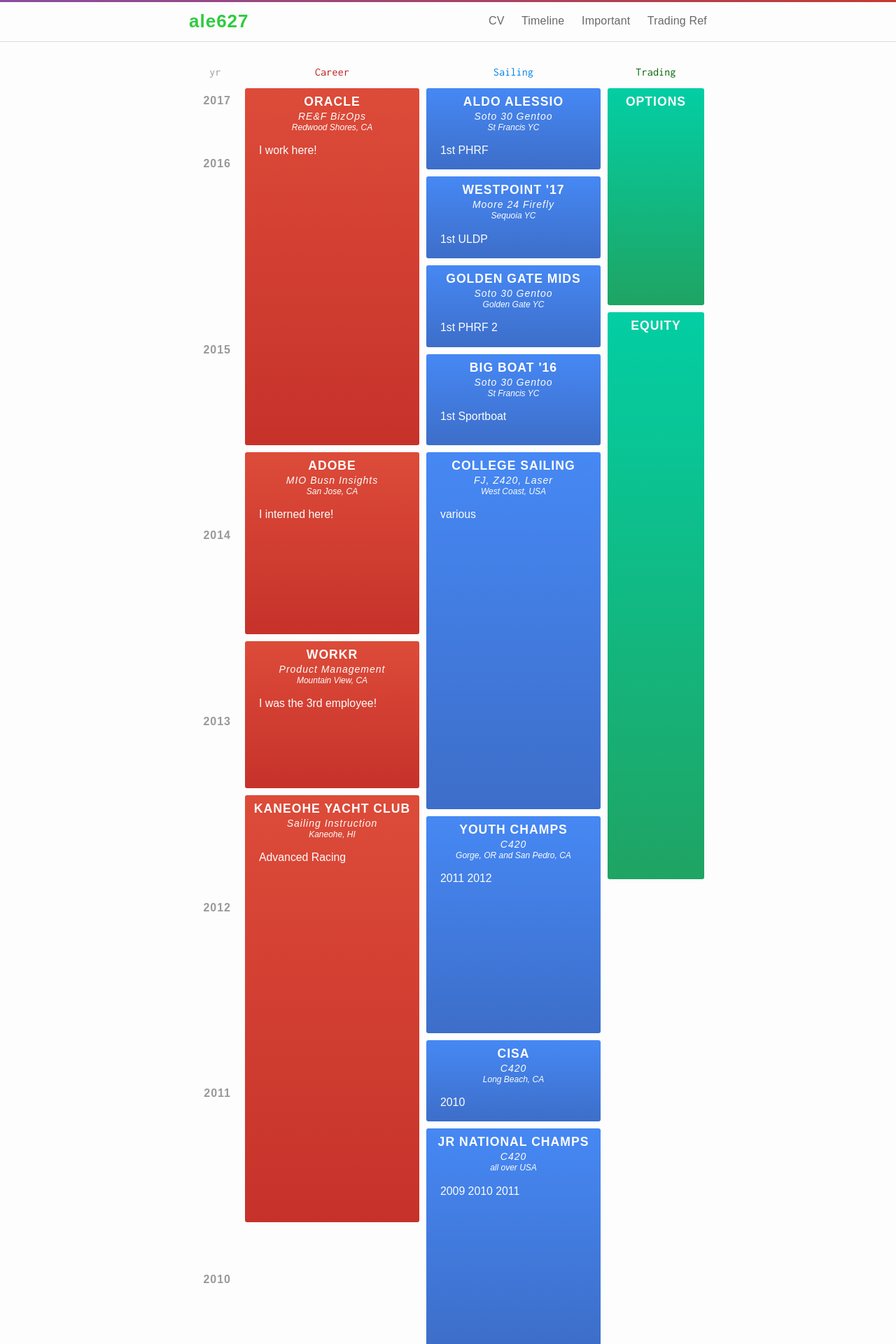
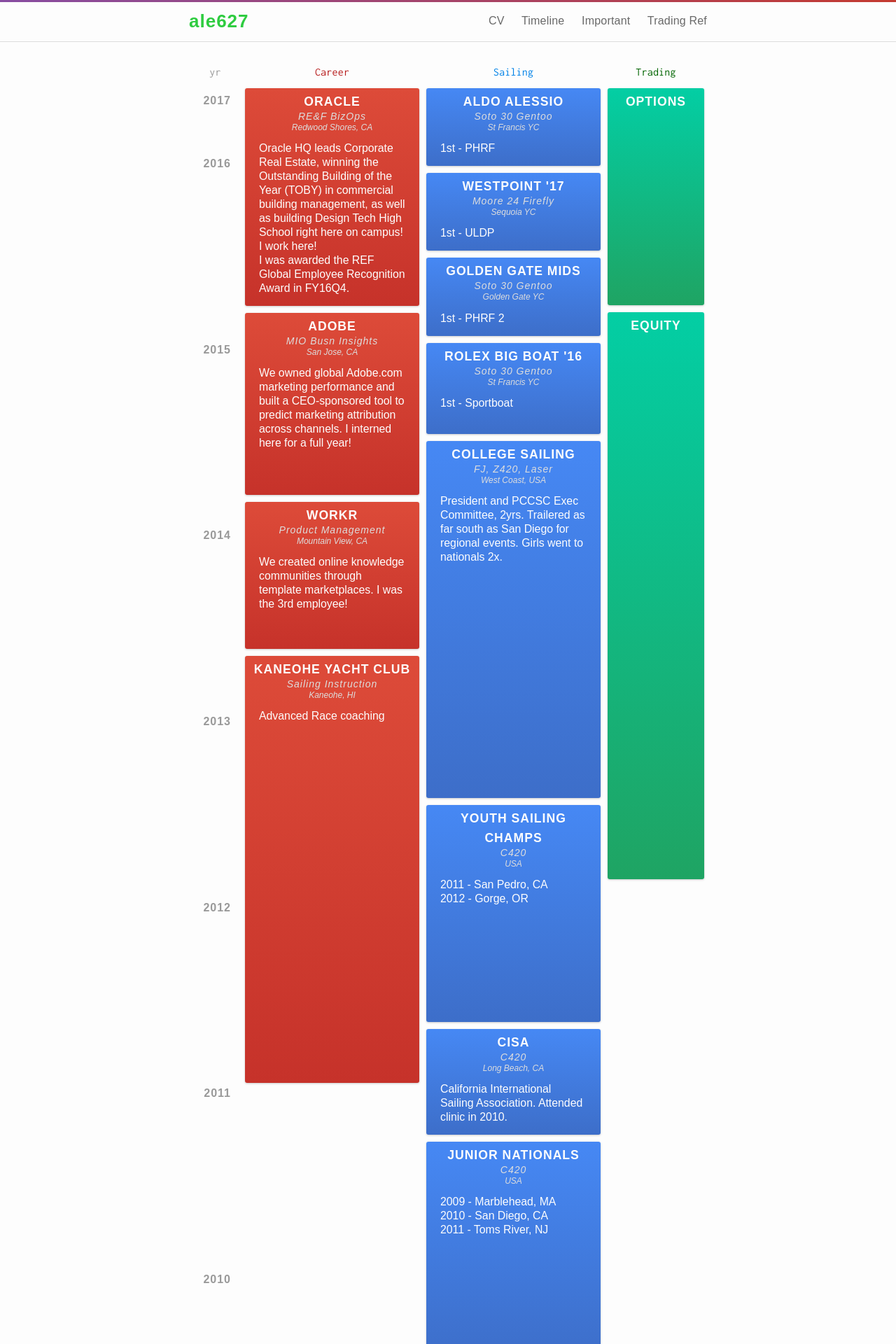
Before and after one commit to ale627/ale627.github.io, a Jekyll site: the page built from b-timeline.md, in a window 1280 px wide. Shown: the top 1920 px of the page at 70% size. Built offline with Jekyll 4.4.1, drawn with Linux system fonts in a browser that asks for light colours; some web fonts are replaced; some of the changed text lies outside the part shown.

Commit message:
timeline cleanup

```diff
--- a/_layouts/timeline.html
+++ b/_layouts/timeline.html
@@ -27,7 +27,8 @@
             </div>
             <div class="location">Redwood Shores, CA
             </div>
-            <div class="detail">I work here!
+            <div class="detail">Oracle HQ leads Corporate Real Estate, winning the Outstanding Building of the Year (TOBY) in commercial building management, as well as building Design Tech High School right here on campus!  I work here!  </br>
+                                I was awarded the REF Global Employee Recognition Award in FY16Q4.
             </div>
         </div>
         <div class="aa content adobe">Adobe
@@ -35,7 +36,7 @@
             </div>
             <div class="location">San Jose, CA
             </div>
-            <div class="detail">I interned here!
+            <div class="detail">We owned global Adobe.com marketing performance and built a CEO-sponsored tool to predict marketing attribution across channels.  I interned here for a full year!
             </div>
         </div>
         <div class="aa content workr">Workr
@@ -43,7 +44,7 @@
             </div>
             <div class="location">Mountain View, CA
             </div>
-            <div class="detail">I was the 3rd employee!
+            <div class="detail">We created online knowledge communities through template marketplaces.  I was the 3rd employee!
             </div>
         </div>
         <div class="aa content kyc">Kaneohe Yacht Club
@@ -51,7 +52,7 @@
             </div>
             <div class="location">Kaneohe, HI
             </div>
-            <div class="detail">Advanced Racing
+            <div class="detail">Advanced Race coaching
             </div>
         </div>
 
@@ -64,7 +65,7 @@
             </div>
             <div class="location">St Francis YC
             </div>
-            <div class="detail">1st PHRF</div>
+            <div class="detail">1st - PHRF</div>
         </div>
 
         <div class="ss content westpoint">Westpoint '17
@@ -72,7 +73,7 @@
             </div>
             <div class="location">Sequoia YC
             </div>
-            <div class="detail">1st ULDP</div>
+            <div class="detail">1st - ULDP</div>
         </div>
 
         <div class="ss content gg">Golden Gate Mids
@@ -80,15 +81,15 @@
             </div>
             <div class="location">Golden Gate YC
             </div>
-            <div class="detail">1st PHRF 2</div>
+            <div class="detail">1st - PHRF 2</div>
         </div>
 
-        <div class="ss content bbs">Big Boat '16
+        <div class="ss content bbs">Rolex Big Boat '16
             <div class="type">Soto 30 Gentoo
             </div>
             <div class="location">St Francis YC
             </div>
-            <div class="detail">1st Sportboat</div>
+            <div class="detail">1st - Sportboat</div>
         </div>
 
         <div class="ss content college">College Sailing
@@ -96,43 +97,50 @@
             </div>
             <div class="location">West Coast, USA
             </div>
-            <div class="detail">various</div>
+            <div class="detail">President and PCCSC Exec Committee, 2yrs.  Trailered as far south as San Diego for regional events.  Girls went to nationals 2x.</div>
         </div>
-        <div class="ss content youths">Youth Champs
+        <div class="ss content youths">Youth Sailing Champs
             <div class="type">C420
             </div>
-            <div class="location">Gorge, OR and San Pedro, CA
+            <div class="location">USA
             </div>
-            <div class="detail">2011 2012</div>
+            <div class="detail">2011 - San Pedro, CA<br/>
+                                2012 - Gorge, OR</div>
         </div>
         <div class="ss content cisa">CISA
             <div class="type">C420
             </div>
             <div class="location">Long Beach, CA
             </div>
-            <div class="detail">2010</div>
+            <div class="detail">California International Sailing Association.  Attended clinic in 2010.</div>
         </div>
-        <div class="ss content bemis">Jr National Champs
+        <div class="ss content bemis">Junior Nationals
             <div class="type">C420
             </div>
-            <div class="location">all over USA
+            <div class="location">USA
             </div>
-            <div class="detail">2009 2010 2011</div>
+            <div class="detail">2009 - Marblehead, MA<br/>
+                                2010 - San Diego, CA<br/>
+                                2011 - Toms River, NJ</div>
         </div>
-        <div class="ss content states">Hawaii State Champs
+        <div class="ss content states">Hawai'i States
             <div class="type">C420
             </div>
             <div class="location">Kaneohe, HI
             </div>
-            <div class="detail">2009 2010</div>
+            <div class="detail">1st - 2009</br>
+                                1st - 2010</div>
         </div>
-        <div class="ss content traps">Traps and Chutes
+        <div class="ss content traps">Traps & Chutes
             <div class="type">C420
             </div>
             <div class="location">Kaneohe, HI
             </div>
-            <div class="detail">2008 2009 2010</div></div>
-
+            <div class="detail">1st - 2008</br>
+                                1st - 2009</br>
+                                1st - 2010</br>
+            </div>
+        </div>
 
     </div>
 
--- a/_sass/timeline.scss
+++ b/_sass/timeline.scss
@@ -21,7 +21,7 @@
   font-weight: 900;
   text-transform: uppercase;
   letter-spacing: 1px;
-  //text-align: left;
+  text-align: center;
   color: $background-color;
   font-family: $base-font-family;
   border-radius: 3px;
@@ -29,6 +29,10 @@
   margin: 10px 0px;
   font-size: 110%;
   word-wrap: break-word;
+  box-shadow: 0 1px 3px rgba(0,0,0,0.2);
+
+
+
 }
 
 .type {
@@ -38,6 +42,9 @@
 font-weight: 300;
 //letter-spacing: 0px;
 line-height: 14px;
+color: $grey-color-light;
+
+
 }
 
 .location {
@@ -46,6 +53,8 @@
 text-transform: none;
 font-weight: 300;
 letter-spacing: 0px;
+color: $grey-color-light;
+
 }
 
 
@@ -58,6 +67,7 @@
   color: $background-color;
   text-align: left;
   padding: 10px;
+  line-height: 20px;
 }
 
 
@@ -71,9 +81,13 @@
   //background-color: darken($background-color, 5%);
   color: #999;
   font-size: 100%;
+  box-shadow: none;
+
 }
 .current {
   padding-bottom: 50px;
+  box-shadow: none;
+
 }
 
 
@@ -91,7 +105,7 @@
 }
 
 .oracle {
-  height: 500px;
+
 }
 
 .adobe {
```
Also changed, not shown: 12 other files.
